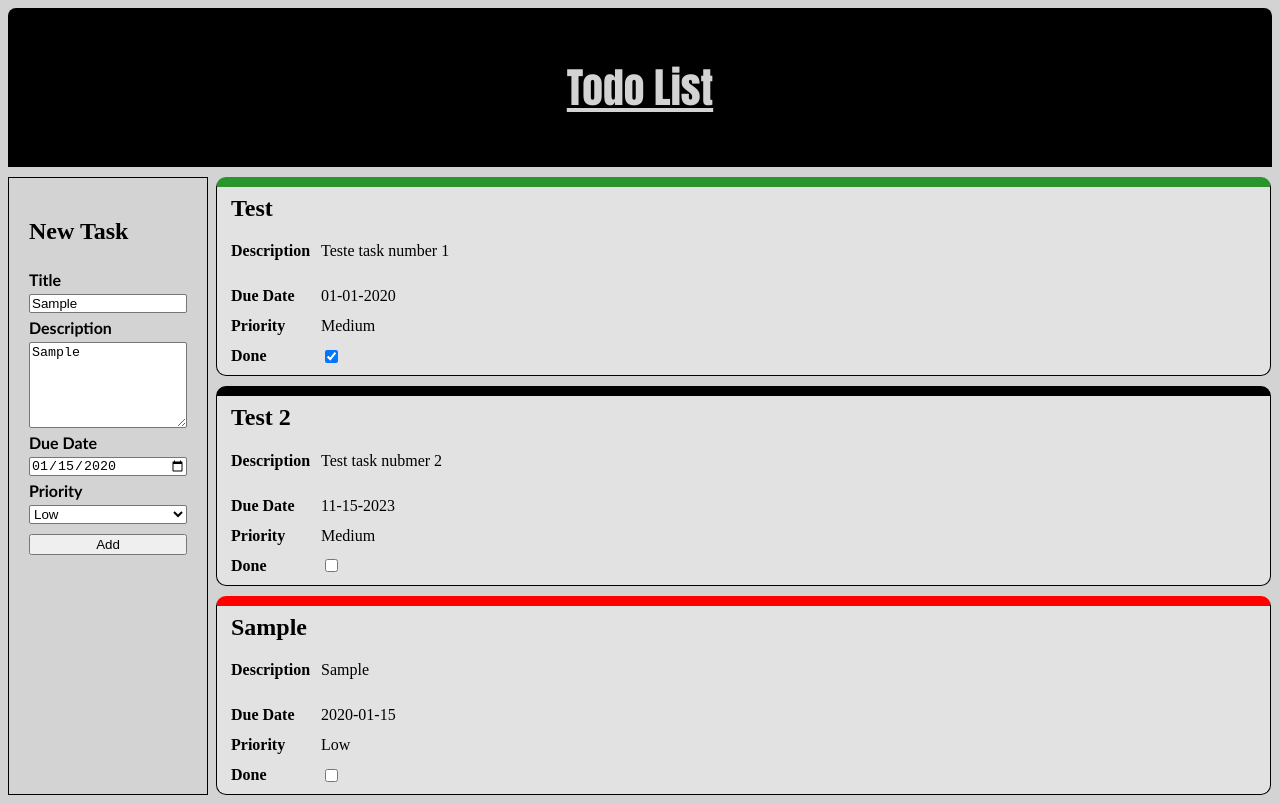
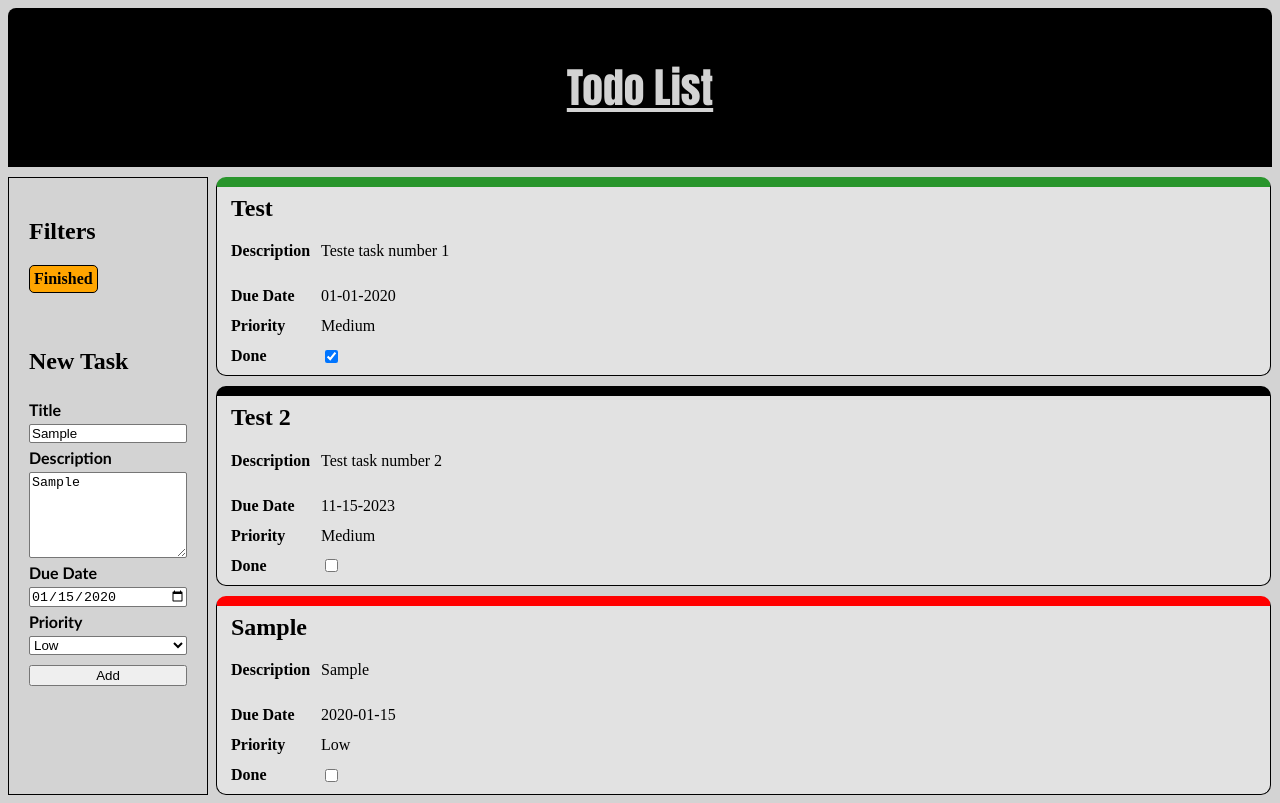
Before and after one commit to ROSS1996/todolist, a website built with webpack: page dist/index.html in a window 1280 px wide. Both pictures are taken after typing "Sample", "Sample", "2020-01-15" into the empty fields and a click on the button "Add". Built offline with nearby package versions, Linux system fonts and the light colour scheme; a web font is replaced by a local one.

Commit message:
Separate DOM functions into its own file

```diff
--- /dev/null
+++ b/src/DOM.js
@@ -0,0 +1,118 @@
+import Task from './tasks'
+
+const ClassCalc = function (done, priority, dueDate) {
+  const currentDate = new Date()
+  const targetDate = new Date(dueDate)
+  const daysLeft = (targetDate.getTime() - currentDate.getTime()) / (1000 * 3600 * 24)
+  if (done === true) {
+    return 'done'
+  } else if (done === false) {
+    if (priority === 'High') {
+      return 'urgent'
+    } else if (daysLeft < 1) {
+      return 'urgent'
+    } else if (daysLeft < 7) {
+      return 'attention'
+    } else if (priority === 'Medium' && daysLeft < 14) {
+      return 'attention'
+    } else {
+      return undefined
+    }
+  }
+}
+
+const changeStatus = function (statusChecker, task) {
+  const parent = statusChecker.parentElement
+  if (statusChecker.checked === true) {
+    parent.classList.add('done')
+    task.setDone(true)
+  } else if (statusChecker.checked === false) {
+    parent.classList.remove('done')
+    task.setDone(false)
+    const DOMClass = ClassCalc(task.done, task.priority, task.dueDate)
+    if (DOMClass !== undefined) {
+      parent.classList.add(DOMClass)
+    }
+  }
+}
+
+const createTaskDOM = function (title, description, dueDate, priority, done = false, object) {
+  const div = document.createElement('div')
+  div.classList.add('taskCard')
+  div.id = title
+  // Title
+  const DomTitle = document.createElement('h3')
+  DomTitle.innerText = title
+  DomTitle.classList.add('taskTitle')
+  div.appendChild(DomTitle)
+  const DOMClass = ClassCalc(done, priority, dueDate)
+  if (DOMClass !== undefined) {
+    div.classList.add(DOMClass)
+  }
+  // Description
+  const DomDescriptionLBL = document.createElement('h4')
+  DomDescriptionLBL.innerText = 'Description'
+  DomDescriptionLBL.classList.add('descLabel')
+  div.appendChild(DomDescriptionLBL)
+  const DomDescription = document.createElement('p')
+  DomDescription.innerText = description
+  DomDescription.classList.add('taskDescription')
+  div.appendChild(DomDescription)
+  // Due Date
+  const DomDueDateLBL = document.createElement('h4')
+  DomDueDateLBL.innerText = 'Due Date'
+  DomDueDateLBL.classList.add('dateLabel')
+  div.appendChild(DomDueDateLBL)
+  const DomDueDate = document.createElement('p')
+  DomDueDate.innerText = dueDate
+  DomDueDate.classList.add('taskDueDate')
+  div.appendChild(DomDueDate)
+  // Priority
+  const DomPriorityLBL = document.createElement('h4')
+  DomPriorityLBL.innerText = 'Priority'
+  DomPriorityLBL.classList.add('priorityLabel')
+  div.appendChild(DomPriorityLBL)
+  const DomPriority = document.createElement('p')
+  DomPriority.innerText = priority
+  DomPriority.classList.add('taskPriority')
+  div.appendChild(DomPriority)
+  // Priority
+  const statusLBL = document.createElement('h4')
+  statusLBL.innerText = 'Done'
+  statusLBL.classList.add('statusLabel')
+  div.appendChild(statusLBL)
+  const DomStatus = document.createElement('input')
+  DomStatus.setAttribute('type', 'checkbox')
+  DomStatus.classList.add('taskStatus')
+  if (done === true) {
+    DomStatus.checked = true
+  }
+  DomStatus.addEventListener('click', function () { changeStatus(this, object) })
+  div.appendChild(DomStatus)
+  // Return div
+  return div
+}
+
+const loadAll = function (tasks) {
+  const addBtn = document.getElementById('addBtn')
+
+  const content = document.getElementById('content')
+  for (let i = 0; i < tasks.length; i++) {
+    content.appendChild(createTaskDOM(tasks[i].title, tasks[i].description, tasks[i].dueDate, tasks[i].priority, tasks[i].done, tasks[i]))
+  }
+
+  addBtn.addEventListener('click', function (submit) {
+    submit.preventDefault()
+    const title = document.getElementById('title').value
+    const description = document.getElementById('description').value
+    const dueDate = document.getElementById('dueDate').value
+    const priority = document.getElementById('priority').value
+    if (title !== '' && description !== '' && dueDate !== '' && priority !== '') {
+      const task = new Task(title, description, dueDate, priority)
+      tasks.push(task)
+      content.appendChild(createTaskDOM(title, description, dueDate, priority))
+    }
+  })
+}
+
+export default loadAll
--- a/src/index.js
+++ b/src/index.js
@@ -1,125 +1,30 @@
+import loadAll from './DOM'
 import './style.css'
 import Task from './tasks'
 
-const addBtn = document.getElementById('addBtn')
-
 const tasks = []
 
-const content = document.getElementById('content')
+const filterList = document.getElementById('filters')
+
+const finished = document.createElement('p')
+finished.innerText = 'Finished'
+finished.classList.add('filters')
+filterList.appendChild(finished)
+
+finished.addEventListener('click', function () {
+  this.classList.toggle('active')
+  const taskCards = document.getElementsByClassName('taskStatus')
+  for (const task of taskCards) {
+    if (task.checked === true) {
+      task.parentElement.remove()
+    }
+  }
+})
 
 tasks.push(new Task('Test', 'Teste task number 1', '01-01-2020', 'Medium'))
 tasks[0].done = true
 
-tasks.push(new Task('Test 2', 'Test task nubmer 2', '11-15-2023', 'Medium'))
+tasks.push(new Task('Test 2', 'Test task number 2', '11-15-2023', 'Medium'))
 tasks[1].done = false
 
-const ClassCalc = function (done, priority, dueDate) {
-  const currentDate = new Date()
-  const targetDate = new Date(dueDate)
-  const daysLeft = (targetDate.getTime() - currentDate.getTime()) / (1000 * 3600 * 24)
-  if (done === true) {
-    return 'done'
-  } else if (done === false) {
-    if (priority === 'High') {
-      return 'attention'
-    } else if (daysLeft < 1) {
-      return 'attention'
-    } else if (priority === 'Medium' && daysLeft < 7) {
-      return 'attention'
-    } else {
-      return undefined
-    }
-  }
-}
-
-const createTaskDOM = function (title, description, dueDate, priority, done = false, object) {
-  const div = document.createElement('div')
-  div.classList.add('taskCard')
-  // Title
-  const DomTitle = document.createElement('h3')
-  DomTitle.innerText = title
-  DomTitle.classList.add('taskTitle')
-  div.appendChild(DomTitle)
-  const DOMClass = ClassCalc(done, priority, dueDate)
-  if (DOMClass !== undefined) {
-    div.classList.add(DOMClass)
-  }
-  // Description
-  const DomDescriptionLBL = document.createElement('h4')
-  DomDescriptionLBL.innerText = 'Description'
-  DomDescriptionLBL.classList.add('descLabel')
-  div.appendChild(DomDescriptionLBL)
-  const DomDescription = document.createElement('p')
-  DomDescription.innerText = description
-  DomDescription.classList.add('taskDescription')
-  div.appendChild(DomDescription)
-  // Due Date
-  const DomDueDateLBL = document.createElement('h4')
-  DomDueDateLBL.innerText = 'Due Date'
-  DomDueDateLBL.classList.add('dateLabel')
-  div.appendChild(DomDueDateLBL)
-  const DomDueDate = document.createElement('p')
-  DomDueDate.innerText = dueDate
-  DomDueDate.classList.add('taskDueDate')
-  div.appendChild(DomDueDate)
-  // Priority
-  const DomPriorityLBL = document.createElement('h4')
-  DomPriorityLBL.innerText = 'Priority'
-  DomPriorityLBL.classList.add('priorityLabel')
-  div.appendChild(DomPriorityLBL)
-  const DomPriority = document.createElement('p')
-  DomPriority.innerText = priority
-  DomPriority.classList.add('taskPriority')
-  div.appendChild(DomPriority)
-  // Priority
-  const statusLBL = document.createElement('h4')
-  statusLBL.innerText = 'Done'
-  statusLBL.classList.add('statusLabel')
-  div.appendChild(statusLBL)
-  const DomStatus = document.createElement('input')
-  DomStatus.setAttribute('type', 'checkbox')
-  DomStatus.classList.add('taskStatus')
-  if (done === true) {
-    DomStatus.checked = true
-  }
-  DomStatus.addEventListener('click', function () { changeStatus(this, object) })
-  div.appendChild(DomStatus)
-  // Return div
-  return div
-}
-
-const loadAll = function () {
-  for (let i = 0; i < tasks.length; i++) {
-    content.appendChild(createTaskDOM(tasks[i].title, tasks[i].description, tasks[i].dueDate, tasks[i].priority, tasks[i].done, tasks[i]))
-  }
-}
-
-loadAll()
-
-addBtn.addEventListener('click', function (submit) {
-  submit.preventDefault()
-  const title = document.getElementById('title').value
-  const description = document.getElementById('description').value
-  const dueDate = document.getElementById('dueDate').value
-  const priority = document.getElementById('priority').value
-  if (title !== '' && description !== '' && dueDate !== '' && priority !== '') {
-    const task = new Task(title, description, dueDate, priority)
-    tasks.push(task)
-    content.appendChild(createTaskDOM(title, description, dueDate, priority))
-  }
-})
-
-const changeStatus = function (statusChecker, object) {
-  const parent = statusChecker.parentElement
-  if (statusChecker.checked) {
-    parent.classList.add('done')
-    object.done = true
-  } else if (statusChecker.checked === false) {
-    parent.classList.remove('done')
-    object.done = false
-    const DOMClass = ClassCalc(object.done, object.priority, object.dueDate)
-    if (DOMClass !== undefined) {
-      parent.classList.add('done')
-    }
-  }
-}
+loadAll(tasks)
--- a/src/style.css
+++ b/src/style.css
@@ -11,14 +11,18 @@ header {
 	border-radius: 8px 8px 0 0;
 }
 
-body {    background-color: #d3d3d3;}
+body {
+	background-color: #d3d3d3;
+}
 
 main {
 	display: grid;
 	grid-template-columns: 200px 1fr;
 }
 
-textarea, input, select {
+textarea,
+input,
+select {
 	border-radius: 2px;
 	border: 1.5px solid #767676;
 	background-color: #ffffff;
@@ -58,6 +62,27 @@ label {
 	margin-left: 8px;
 }
 
+#filters {
+	padding: 10px;
+}
+
+.filters {
+	background-color: orange;
+	padding: 4px;
+	width: fit-content;
+	border: 1px solid black;
+	border-radius: 5px;
+	font-weight: 600;
+}
+
+.filters:hover {
+	cursor: pointer;
+}
+
+.active {
+	background-color: green;
+}
+
 .taskCard {
 	width: 99%;
 	height: fit-content;
@@ -80,26 +105,34 @@ label {
 	font-size: 1.5rem;
 }
 
-.descLabel, .dateLabel, .priorityLabel, .statusLabel {
+.descLabel,
+.dateLabel,
+.priorityLabel,
+.statusLabel {
 	grid-column: 1;
 	padding-left: 10px;
 }
 
-.taskDescription, .taskDueDate, .taskPriority {
+.taskDescription,
+.taskDueDate,
+.taskPriority {
 	grid-column: 2;
 }
 
-.descLabel, .taskDescription {
+.descLabel,
+.taskDescription {
 	grid-row: 2;
 	align-self: center;
 }
 
-.dateLabel, .taskDueDate {
+.dateLabel,
+.taskDueDate {
 	grid-row: 3;
 	align-self: center;
 }
 
-.priorityLabel, .taskPriority {
+.priorityLabel,
+.taskPriority {
 	grid-row: 4;
 	align-self: center;
 }
@@ -123,8 +156,12 @@ label {
 	gap: 10px;
 }
 
+.urgent {
+	border-top: 10px solid #ff0000 !important;
+}
+
 .attention {
-    border-top: 10px solid #ff0000 !important;
+	border-top: 10px solid #dab026 !important;
 }
 
 .done {
--- a/src/tasks.js
+++ b/src/tasks.js
@@ -6,6 +6,14 @@ class Task {
     this.priority = priority
     this.done = false
   }
+
+  setDone = function (status) {
+    if (status === true) {
+      this.done = true
+    } else {
+      this.done = false
+    }
+  }
 }
 
 export default Task
```
Also changed, not shown: dist/index.html, dist/main.js. Lines whose indentation alone changed are shown as unchanged.
